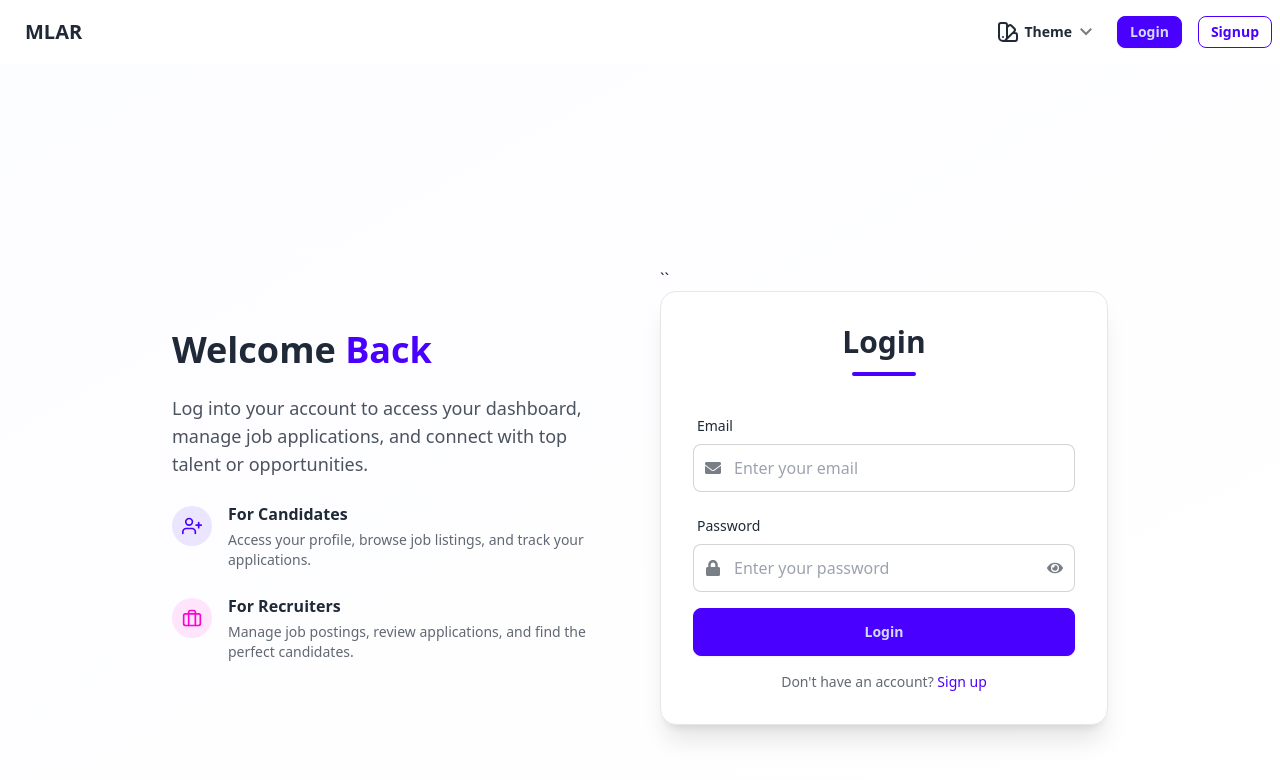
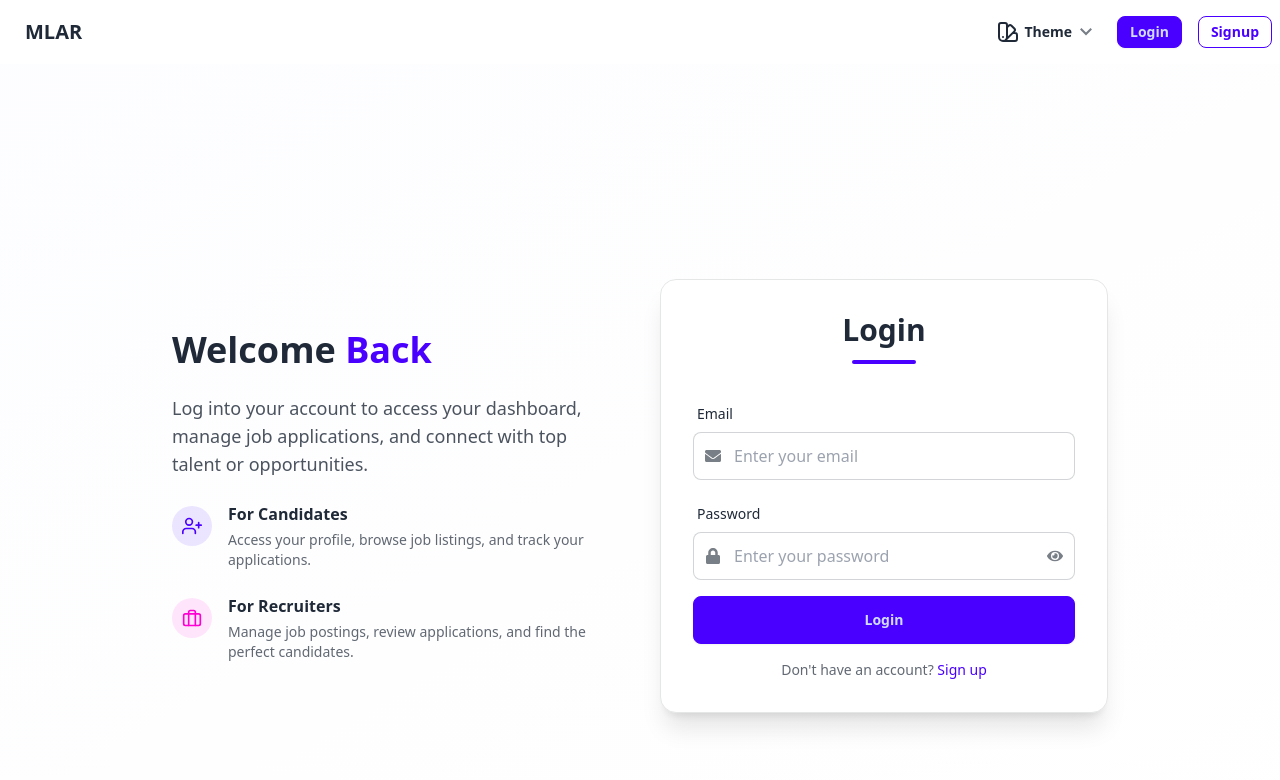
Before and after one commit to omarwaleed523/MERN_ATS, a React (Create React App) app in the folder client/: page /login in a window 1280 px wide. Shown: the top 780 px of the page. Built offline with nearby package versions, Linux system fonts and the light colour scheme.

Commit message:
better login & signup ui

```diff
--- a/client/src/Components/AuthForm.js
+++ b/client/src/Components/AuthForm.js
@@ -37,7 +37,7 @@ const AuthForm = ({
 }) => {
   return (
     <div className="relative z-10 w-full max-w-md mx-auto">
-``      {error && (
+      {error && (
         <motion.div
           className="alert alert-error mb-4 z-20"
           variants={itemVariants}
```
